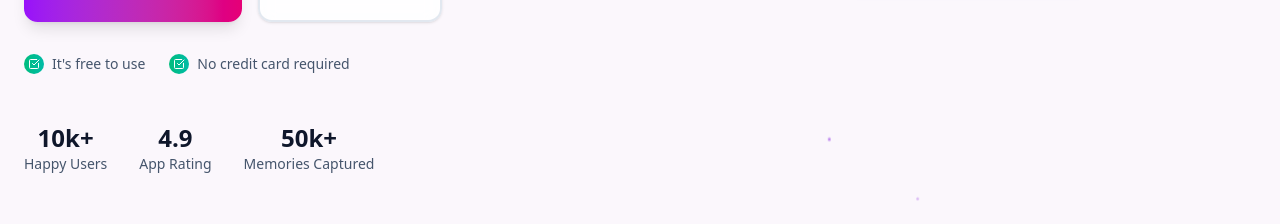
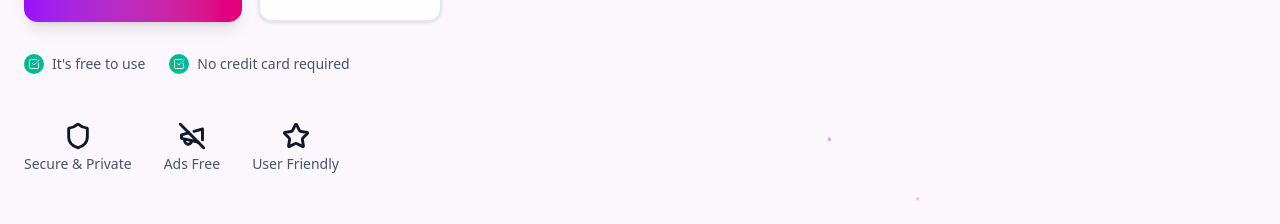
Before and after one commit to DeemanthPoonacha/ZapJot, a Next.js app: page / in a window 1280 px wide. Shown: the part 921-1145 px from the top of the page. Built offline with nearby package versions, Linux system fonts and the light colour scheme; no server answers.

Commit message:
Testimonials commented

```diff
--- a/app/page.tsx
+++ b/app/page.tsx
@@ -26,7 +26,7 @@ export default function LandingPage() {
         <HowItWorks />
 
         {/* Testimonials Section */}
-        <Testimonials />
+        {/* <Testimonials /> */}
 
         {/* Pricing Section */}
         <Pricing />
--- a/components/landing-page/cta/cta-section.tsx
+++ b/components/landing-page/cta/cta-section.tsx
@@ -30,7 +30,8 @@ export function CTASection() {
               <div className="flex items-center gap-2 bg-white/60 dark:bg-slate-800/60 backdrop-blur-sm rounded-full px-4 py-2 border border-white/20 dark:border-slate-700/20">
                 <Users className="w-4 h-4 text-blue-600 dark:text-blue-400" />
                 <span className="text-sm font-semibold text-slate-700 dark:text-slate-300">
-                  10K+ Users
+                  {/* 10K+ Users */}
+                  User-Friendly
                 </span>
               </div>
               <div className="flex items-center gap-2 bg-white/60 dark:bg-slate-800/60 backdrop-blur-sm rounded-full px-4 py-2 border border-white/20 dark:border-slate-700/20">
@@ -138,7 +139,7 @@ export function CTASection() {
                   &quot;Game-changing productivity tool!&quot;
                 </p>
                 <p className="text-xs text-slate-500 dark:text-slate-400">
-                  - Sarah, Product Manager
+                  - Beta User
                 </p>
               </div>
             </div>
--- a/components/landing-page/hero/hero.tsx
+++ b/components/landing-page/hero/hero.tsx
@@ -1,4 +1,4 @@
-import { CheckSquare, Sparkles, ArrowRight } from "lucide-react";
+import { CheckSquare, Sparkles, ArrowRight, Shield, MegaphoneOff, Star } from "lucide-react";
 import ZapJotAnimation from "@/components/landing-page/hero/hero-animation";
 import { CTAButton } from "../cta/cta-button";
 import { Link } from "../../layout/link/CustomLink";
@@ -98,18 +98,30 @@ export function Hero() {
             <FeaturesList />
 
             {/* Social proof or stats */}
-            <div className="flex items-center gap-8 pt-4">
-              <div className="text-center">
+            <div className="flex items-center max-sm:justify-center gap-8 pt-4">
+              {/* <div className="flex flex-col justify-center items-center">
                 <div className="text-2xl font-bold text-slate-900">10k+</div>
                 <div className="text-sm text-slate-600">Happy Users</div>
               </div>
-              <div className="text-center">
+              <div className="flex flex-col justify-center items-center">
                 <div className="text-2xl font-bold text-slate-900">4.9</div>
                 <div className="text-sm text-slate-600">App Rating</div>
               </div>
-              <div className="text-center">
+              <div className="flex flex-col justify-center items-center">
                 <div className="text-2xl font-bold text-slate-900">50k+</div>
                 <div className="text-sm text-slate-600">Memories Captured</div>
+              </div> */}
+              <div className="flex flex-col justify-center items-center">
+                <div className="text-2xl font-bold text-slate-900 mb-1"><Shield size={28} strokeWidth={2.5} /></div>
+                <div className="text-sm text-slate-600">Secure & Private</div>
+              </div>
+              <div className="flex flex-col justify-center items-center">
+                <div className="text-2xl font-bold text-slate-900 mb-1"><MegaphoneOff size={28} strokeWidth={2.5} /></div>
+                <div className="text-sm text-slate-600">Ads Free</div>
+              </div>
+              <div className="flex flex-col justify-center items-center">
+                <div className="text-2xl font-bold text-slate-900 mb-1"><Star size={28} strokeWidth={2.5} /></div>
+                <div className="text-sm text-slate-600">User Friendly</div>
               </div>
             </div>
           </div>
```
